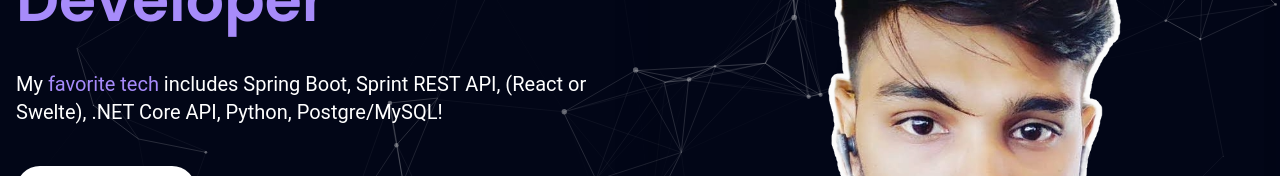
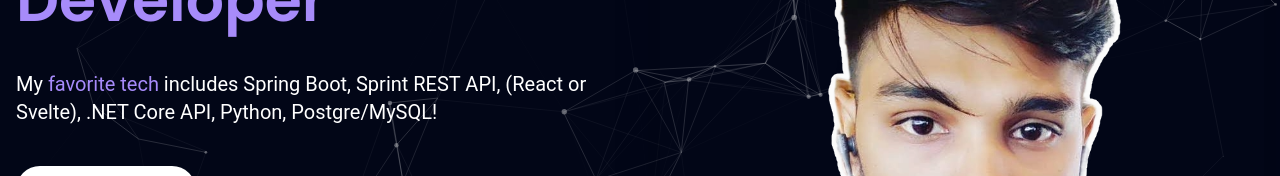
Before and after one commit to kannan5/kannan5.github.io, a SvelteKit app: page / in a window 1280 px wide. Shown: the part 296-472 px from the top of the page. Built offline with nearby package versions, Linux system fonts and the light colour scheme.

Commit message:
Svelte correction

```diff
--- a/src/components/Main.svelte
+++ b/src/components/Main.svelte
@@ -41,7 +41,7 @@
       </h2>
       <p class="text-base sm:text-lg md:text-xl">
         My <span class="text-violet-400">favorite tech</span> includes Spring Boot,
-        Sprint REST API, (React or Swelte), .NET Core API, Python, Postgre/MySQL!
+        Sprint REST API, (React or Svelte), .NET Core API, Python, Postgre/MySQL!
       </p>
       <a
         class="blueShadow mx-auto lg:mr-auto lg:ml-0 text-base sm:text-lg md:text-xl poppins
```
